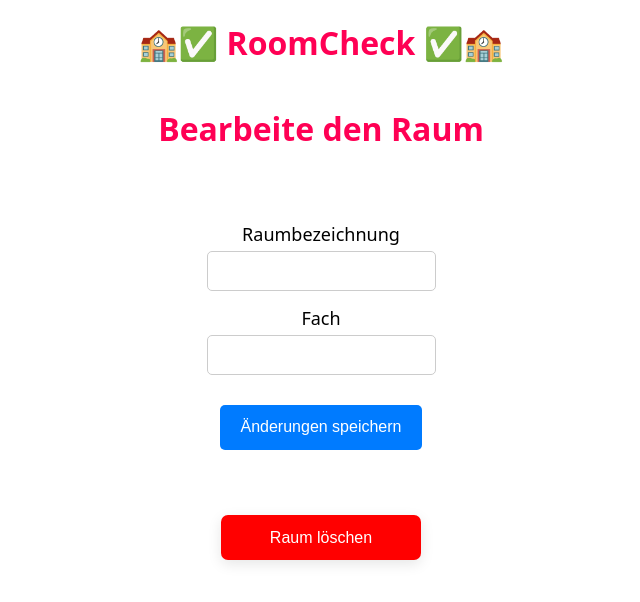
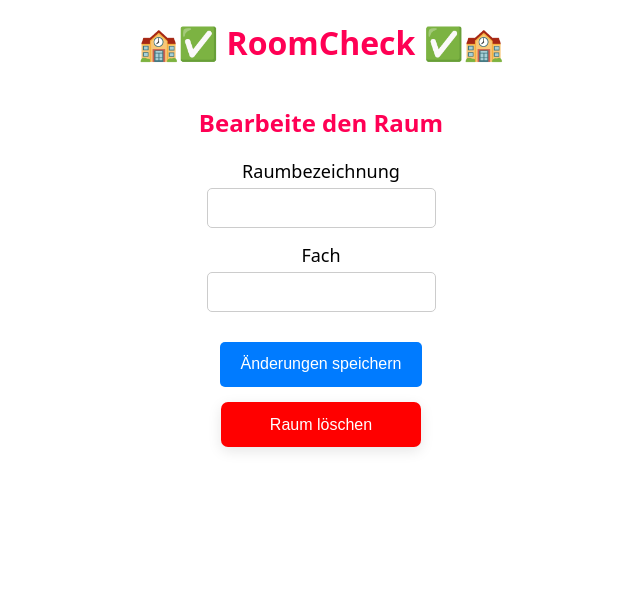
Before and after one commit to sschoe85/roomcheck, a Next.js app: page /admin/1 in a window 1280 px wide. Shown: the top 602 px of the page, without its empty margins (319-959 px from the left). Built offline with nearby package versions, Linux system fonts and the light colour scheme; no server answers; the database is empty.

Commit message:
Fix styling of buttons

```diff
--- a/components/RoomEditForm/index.js
+++ b/components/RoomEditForm/index.js
@@ -1,5 +1,5 @@
 import { useState } from "react";
-import Heading from "../Heading";
+import SubHeading from "../SubHeading";
 import {
   FormContainer,
   Label,
@@ -79,7 +79,7 @@ export default function RoomEditForm({ room }) {
 
   return (
     <FormContainer>
-      <Heading>Bearbeite den Raum</Heading>
+      <SubHeading>Bearbeite den Raum</SubHeading>
       <Form onSubmit={handleSubmitForm}>
         <Label htmlFor="roomName">Raumbezeichnung</Label>
         <Input
--- a/components/RoomEditForm/styles.js
+++ b/components/RoomEditForm/styles.js
@@ -11,7 +11,6 @@ const Form = styled.form`
   flex-direction: column;
   align-items: center;
   max-width: 300px;
-  margin: 50px auto;
 `;
 
 const Label = styled.label`
@@ -53,9 +52,9 @@ const DeleteButton = styled.button`
   width: 200px;
   line-height: 45px;
   border-radius: 7px;
+  margin-top: 15px;
   font-weight: 400;
   font-size: 16px;
-  margin-top: 15px;
   box-shadow: 0 4px 14px 0 rgb(0 0 0 / 10%);
   transition: background 0.2s ease, color 0.2s ease, box-shadow 0.2s ease;
   background-color: #ff0000;
```
